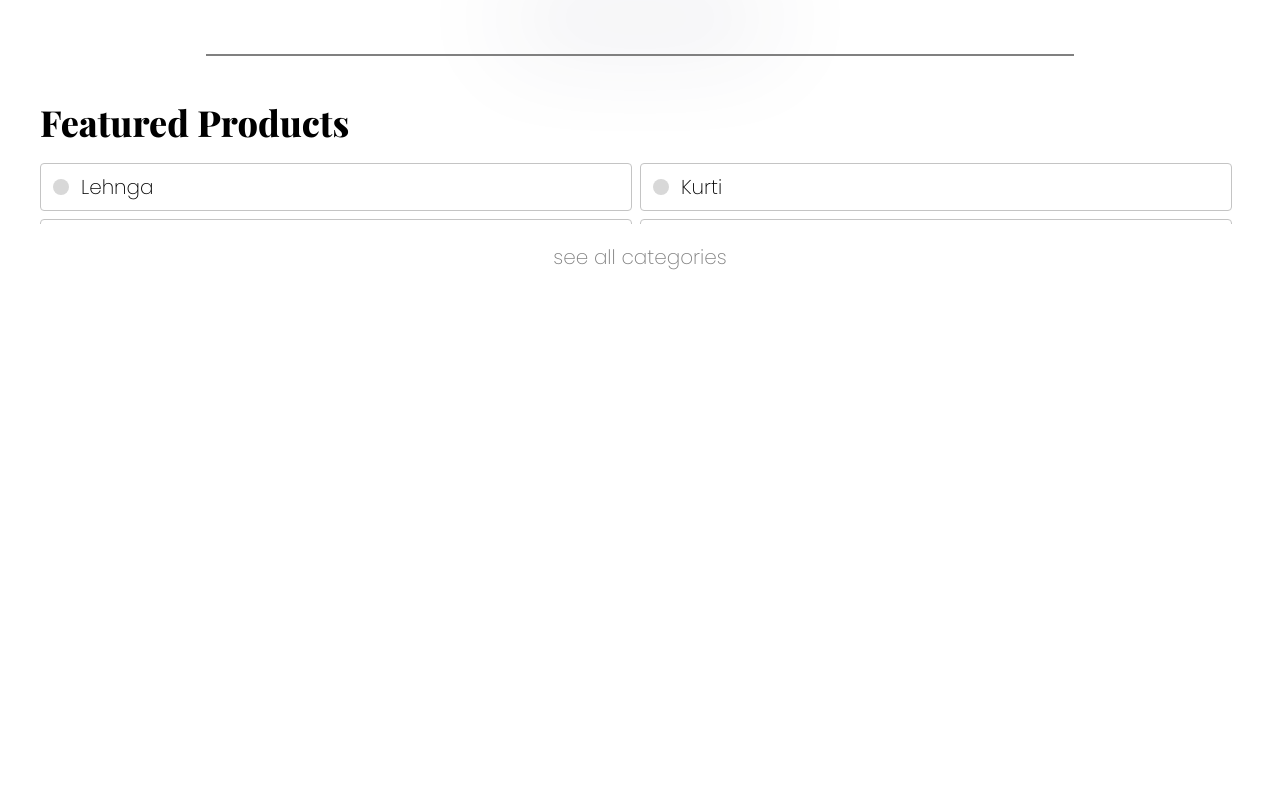
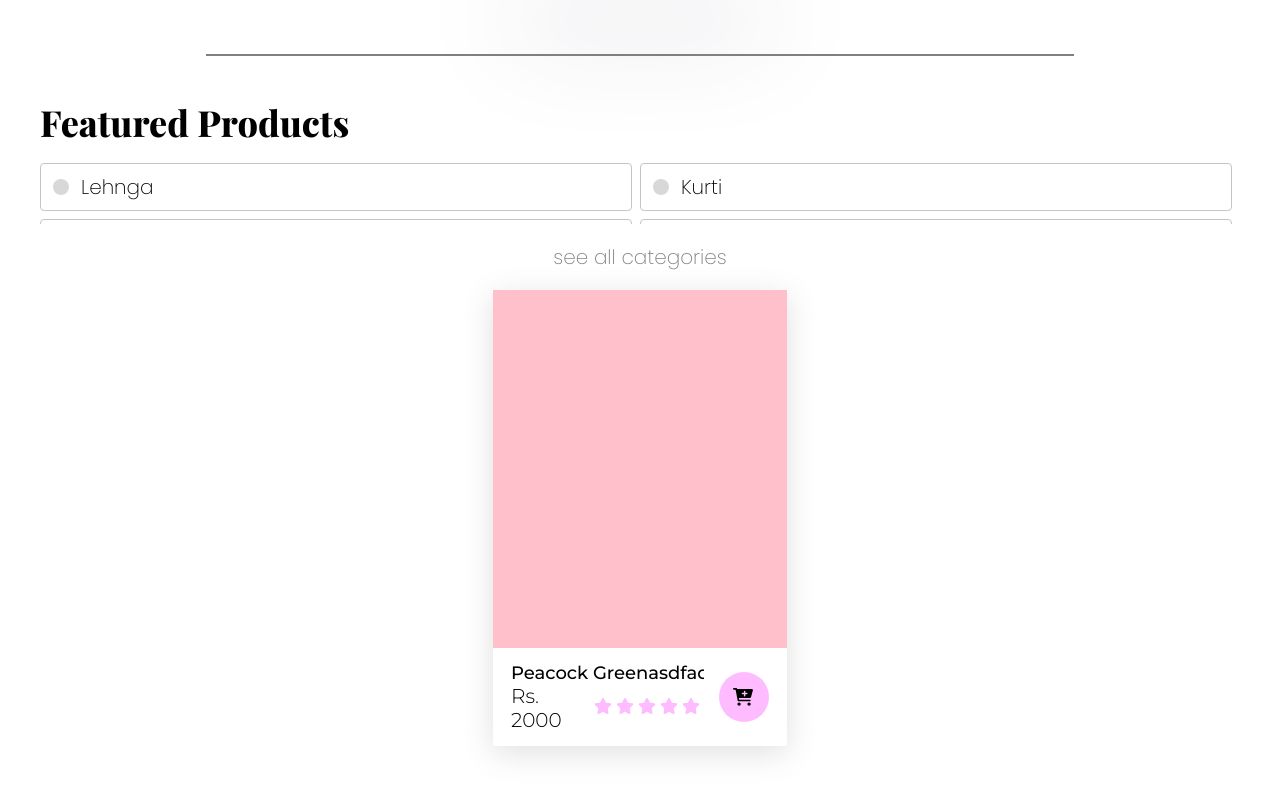
Before and after one commit to voltsyjr/e-com, a React (Create React App) app: page / in a window 1280 px wide. Shown: the part 375-1170 px from the top of the page. Before the commit the page ends 865 px from the top, so only its background shows below. Built offline with nearby package versions, Linux system fonts and the light colour scheme; a web font is replaced by a local one.

Commit message:
product card structure made

```diff
--- a/src/index.scss
+++ b/src/index.scss
@@ -2,6 +2,7 @@
 font-family: 'Poppins', sans-serif;*/
 @use "./global/vars.scss" as *;
 @import url("https://fonts.googleapis.com/css2?family=Playfair+Display:ital,wght@0,400;0,500;0,600;0,800;0,900;1,400&family=Poppins:wght@100;200;300;400;500;600;700;800;900&display=swap");
+@import url('https://fonts.googleapis.com/css2?family=Montserrat:wght@300;400;500&display=swap');
 
 * {
   box-sizing: border-box;
@@ -80,6 +81,9 @@ code {
 .display {
   font-family: "Playfair Display";
 }
+.montserrat {
+  font-family: 'Montserrat', sans-serif;
+}
 
 .row {
   display : flex;
--- a/src/screen/Home/Home.tsx
+++ b/src/screen/Home/Home.tsx
@@ -6,14 +6,21 @@ import { stdCom, types } from "../_imports";
 import { motion } from "framer-motion";
 
 function Home() {
-  // screen states
+  //* refs
+
+  //* statics
+  const messageList = ["Lehnga", "Kurti", "Saari", "Leggins", "Ghaghra"];
+  const buttonParamList = messageList.map((val) => new types.buttonParam(val));
+
+  //* states
   const [currentSelected, setCurrentSelected] = useState(-1);
   const [showOptions, setShowOptions] = useState(false);
 
-  // the option parameter list
-  const messageList = ["Lehnga", "Kurti", "Saari", "Leggins", "Ghaghra"];
-  const buttonParamList = messageList.map((val) => new types.buttonParam(val));
+  //* effects
 
+  //* callbacks and handlers
+
+  //* rendering
   return (
     <>
       <div className="container">
@@ -53,6 +60,7 @@ function Home() {
           >
             see all categories
           </p>
+          <stdCom.BaseProductCard/>
         </div>
       </div>
       <stdCom.BottomNav />
--- /dev/null
+++ b/src/std_com/ProductCards/BaseProductCard/BaseProductCard.module.scss
@@ -0,0 +1,79 @@
+@use "../../../global/bundle.scss" as *;
+
+.BaseProductCardContainer{
+  width : 294px;
+  height : 456px;
+  background: grey;
+  margin : 0 auto;
+  display : flex;
+  flex-direction : column;
+  box-shadow: rgba(100, 100, 111, 0.2) 0px 7px 29px 0px;
+}
+
+.imageBox {
+  height : 358px;
+  width : 100%;
+  background-color: pink;
+}
+
+.descriptionBox {
+  flex : 1;
+  background-color: rgb(255, 255, 255);
+  padding : 0 18px;
+  @include vc;
+}
+
+.descriptionWrapper {
+  width : 100%;
+  justify-content: space-between;
+}
+
+.detailsWrapper {
+  width: calc(100% - 65px);
+}
+
+.iconRow {
+  margin-left : 13px;
+}
+
+.star_icon {
+  transform: translateY(-2px);
+  margin-right: 4px;
+  fill : #febbff;
+  width : 18px;
+}
+
+.star-icon:last-child {
+  margin-right : 0;
+}
+
+.shopping_cart_icon {
+  width : 50px;
+  height : 50px;
+  background : #febbff;
+  display : flex;
+  justify-content: center;
+  align-items : center;
+  border-radius : 200px;
+  flex-shrink:  0;
+}
+
+.shopping_cart_icon * {
+  width : 40%;
+  transform : translateX(-1px);
+}
+
+.headingWrapper {
+  width : 100%;
+  overflow: hidden;
+  word-wrap: break-word;
+  white-space : nowrap;
+}
+
+.heading {
+  font-size: 18px;
+}
+
+.subHeading {
+  font-size : 14px;
+}
--- /dev/null
+++ b/src/std_com/ProductCards/BaseProductCard/BaseProductCard.tsx
@@ -0,0 +1,60 @@
+// importing react and styles
+import React from "react";
+import styles from "./BaseProductCard.module.scss";
+
+// global imports
+
+// other imports
+import { ReactComponent as Star } from "../../../asset/Star.svg";
+import { ReactComponent as AddCart } from "../../../asset/Cart.svg";
+
+//* compoenet
+function BaseProductCard() {
+  //* refs
+
+  //* statics
+
+  //* states
+
+  //* effects
+
+  //* callbacks and handlers
+
+  //* rendering
+  return (
+    <div className={styles.BaseProductCardContainer}>
+      <div className={styles.imageBox}></div>
+
+      <div className={styles.descriptionBox}>
+        <div className={styles.descriptionWrapper + " row"}>
+
+          <div className={styles.detailsWrapper}>
+
+            <div className={styles.headingWrapper} >
+              <p className={styles.heading + " medium montserrat"}>
+                Peacock Greenasdfadsfdsfasdf
+              </p>
+            </div>
+
+            <div className="row">
+              <p className={styles.subheading + " light montserrat"}>Rs. 2000</p>
+              <div className={styles.iconRow + " row"}>
+                <Star className={styles.star_icon} />
+                <Star className={styles.star_icon} />
+                <Star className={styles.star_icon} />
+                <Star className={styles.star_icon} />
+                <Star className={styles.star_icon} />
+              </div>
+            </div>
+          </div>
+
+          <div className={styles.shopping_cart_icon}>
+            <AddCart />
+          </div>
+        </div>
+      </div>
+    </div>
+  );
+}
+
+export default BaseProductCard;
--- a/src/std_com/_exports.ts
+++ b/src/std_com/_exports.ts
@@ -4,6 +4,7 @@ import ButtonOption from "./Button/ButtonOption";
 import OptionList from "./Lists/OptionList";
 import BottomNav from "./Navigation/BottomNav/BottomNav";
 import BaseNav from "./Navigation/TopNavs/BaseNav/BaseNav";
+import BaseProductCard from "./ProductCards/BaseProductCard/BaseProductCard";
 
 export {
     Header,
@@ -11,5 +12,6 @@ export {
     ButtonOption,
     OptionList,
     BottomNav,
-    BaseNav
+    BaseNav,
+    BaseProductCard
 }
```
Also changed, not shown: boilerplat.txt, src/asset/Cart.svg (added), src/asset/Star.svg (added).
